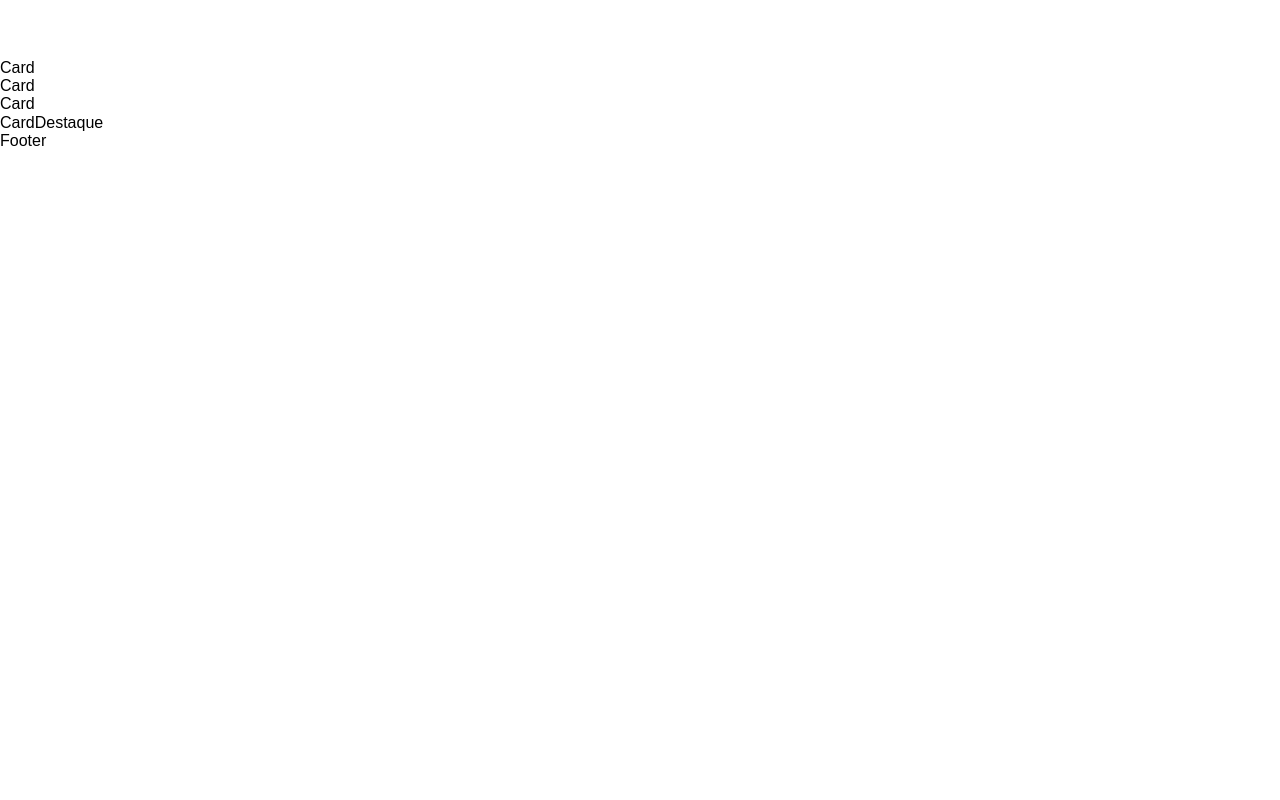
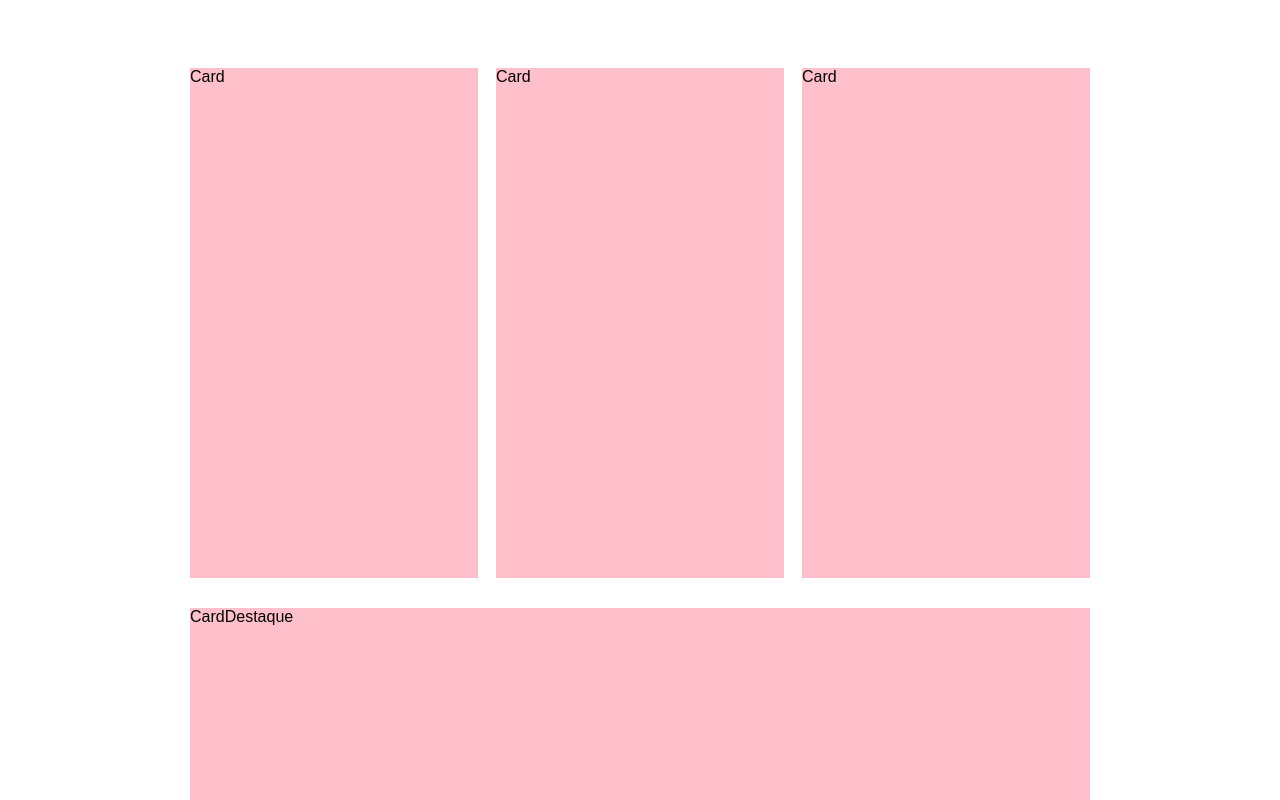
Before and after one commit to Felipe13devmaster/Felipe_Rodrigues_JAMStackAlura, a Next.js app: page / in a window 1280 px wide. Shown: the part 980-1780 px from the top of the page. Before the commit the page ends 1131 px from the top, so only its background shows below. Built offline with nearby package versions, Linux system fonts and the light colour scheme; a web font is replaced by a local one.

Commit message:
Configurei a estrutura principal da página.

```diff
--- a/pages/index.js
+++ b/pages/index.js
@@ -1,8 +1,6 @@
 import React from 'react';
 import Cabecalho from '../src/components/commons/Cabecalho';
 import Capa from '../src/components/commons/Capa';
-import Card from '../src/components/commons/Card';
-import CardDestaque from '../src/components/commons/CardDestaque';
 import Footer from '../src/components/commons/Footer';
 import SectionTitle from '../src/components/commons/SectionTitle';
 import WrapperProjetos from '../src/components/commons/WrapperProjetos';
@@ -14,13 +12,8 @@ export default function Home() {
         MARY ELIZABETH
       </Capa>
       <Cabecalho />
-      <WrapperProjetos>
-        <SectionTitle>Meus Projetos</SectionTitle>
-        <Card>Card</Card>
-        <Card>Card</Card>
-        <Card>Card</Card>
-        <CardDestaque>CardDestaque</CardDestaque>
-      </WrapperProjetos>
+      <SectionTitle>Meus Projetos</SectionTitle>
+      <WrapperProjetos />
       <Footer>Footer</Footer>
     </div>
   );
--- a/src/components/commons/Card/index.js
+++ b/src/components/commons/Card/index.js
@@ -1,12 +1,20 @@
 import React from 'react';
+import PropTypes from 'prop-types';
 import styled from 'styled-components';
 
 const ContentCard = styled.div`
-
+  background-color: pink;
+  width: 288px;
+  height: 510px;
+  margin: 9px;
 `;
 
 const Card = ({ children }) => (
   <ContentCard>{children}</ContentCard>
 );
 
+Card.propTypes = {
+  children: PropTypes.string.isRequired,
+};
+
 export default Card;
--- a/src/components/commons/CardDestaque/index.js
+++ b/src/components/commons/CardDestaque/index.js
@@ -1,12 +1,20 @@
 import React from 'react';
+import PropTypes from 'prop-types';
 import styled from 'styled-components';
 
 const ContentCardDestaque = styled.div`
-
+  background-color: pink;
+  width: 900px;
+  height: 320px;
+  margin-top: 21px;
 `;
 
 const CardDestaque = ({ children }) => (
   <ContentCardDestaque>{children}</ContentCardDestaque>
 );
 
+CardDestaque.propTypes = {
+  children: PropTypes.string.isRequired,
+};
+
 export default CardDestaque;
--- a/src/components/commons/Footer/index.js
+++ b/src/components/commons/Footer/index.js
@@ -2,7 +2,8 @@ import React from 'react';
 import styled from 'styled-components';
 
 const ContentFooter = styled.div`
-
+  background-color: pink;
+  margin-top: 52px;
 `;
 
 const Footer = ({ children }) => (
--- a/src/components/commons/WrapperProjetos/index.js
+++ b/src/components/commons/WrapperProjetos/index.js
@@ -1,12 +1,34 @@
 import React from 'react';
+import PropTypes from 'prop-types';
 import styled from 'styled-components';
+import Card from '../Card';
+import CardDestaque from '../CardDestaque';
 
-const ContainerProjetos = styled.div`
-
+const BoxCards = styled.div`
+  display: flex;
+  justify-content: center;
 `;
 
-const WrapperProjetos = ({ children }) => (
-  <ContainerProjetos>{children}</ContainerProjetos>
+const BoxCardDestaque = styled.div`
+  display: flex;
+  justify-content: center;
+`;
+
+const WrapperProjetos = () => (
+  <>
+    <BoxCards>
+      <Card>Card</Card>
+      <Card>Card</Card>
+      <Card>Card</Card>
+    </BoxCards>
+    <BoxCardDestaque>
+      <CardDestaque>CardDestaque</CardDestaque>
+    </BoxCardDestaque>
+  </>
 );
 
+// WrapperProjetos.propTypes = {
+//   children: PropTypes.node.isRequired,
+// };
+
 export default WrapperProjetos;
```
